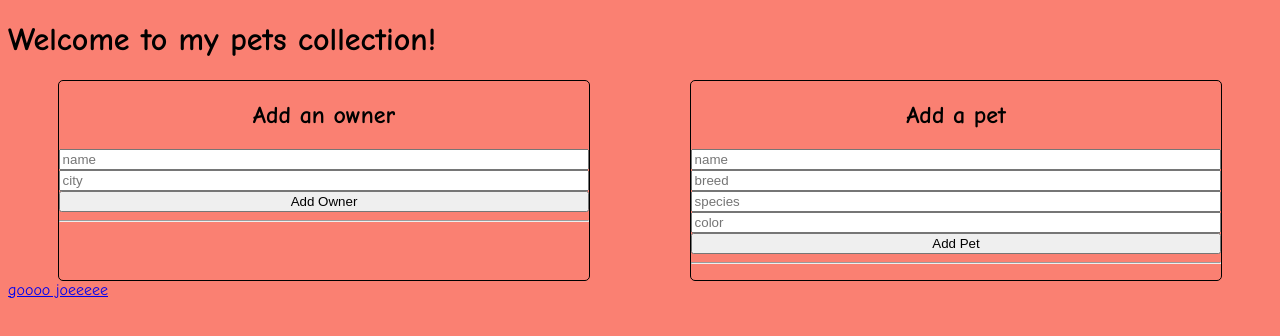
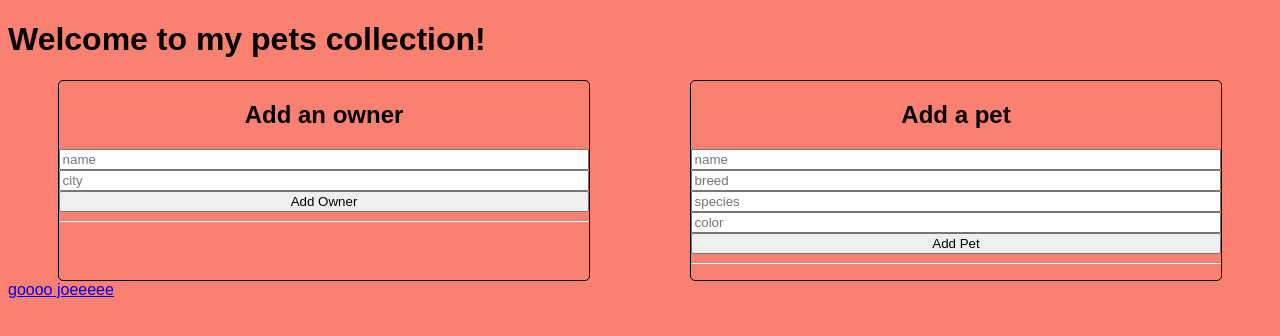
Before and after one commit to Rufasa85/express-example, a website: page views/index.html in a window 1280 px wide. Drawn offline with Linux system fonts and the light colour scheme; no server answers.

Commit message:
updating fonts

```diff
--- a/public/css/styles.css
+++ b/public/css/styles.css
@@ -1,6 +1,6 @@
 body {
     background:salmon;
-    font-family: "Comic Sans MS",sans-serif;
+    font-family: "Papyrus",sans-serif;
 }
 form{
     display: flex;
```
